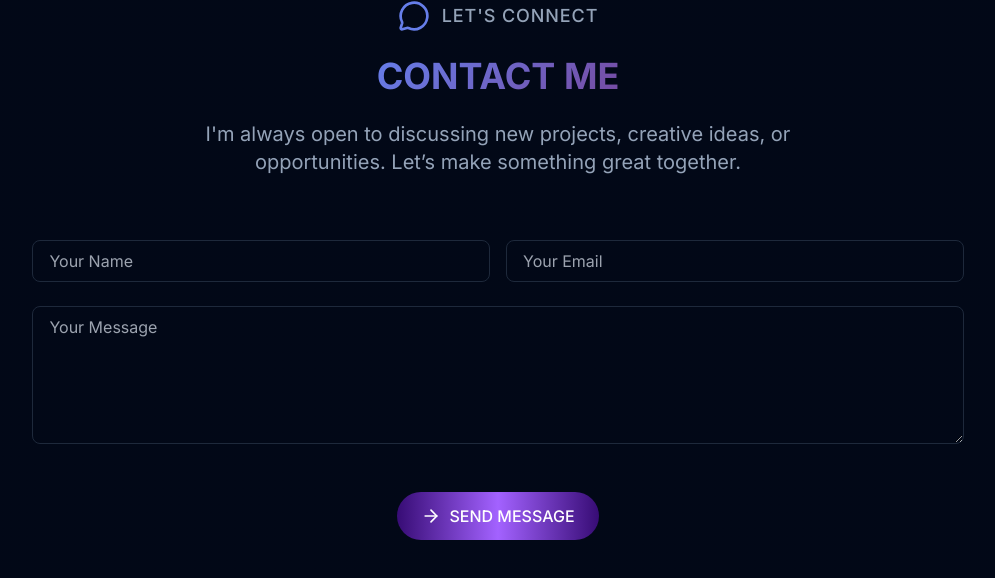
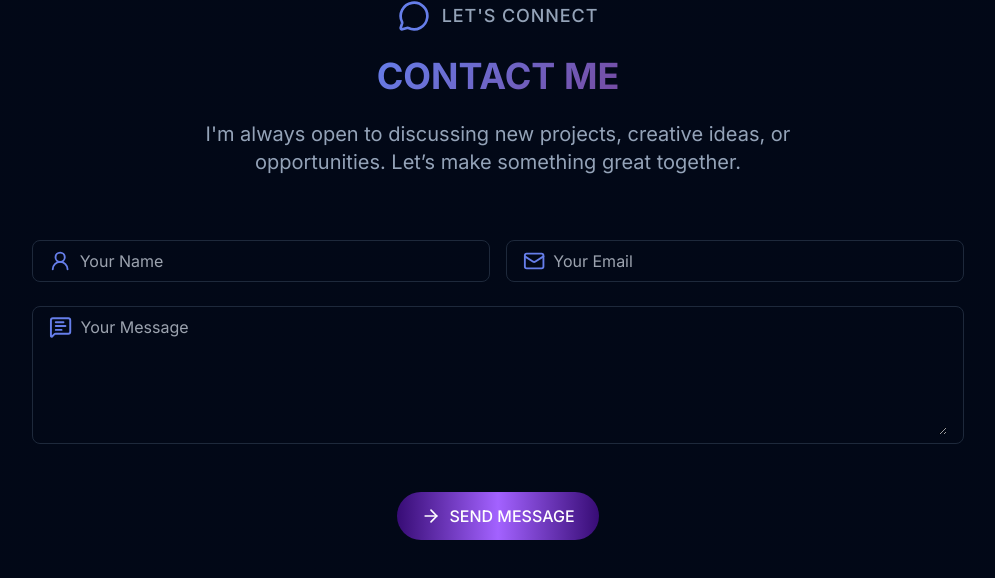
Before and after one commit to Rohit-Dhaka/newportfolio, a React (Create React App) app: page / in a window 1280 px wide. Shown: the top 578 px of the page, without its empty margins (142-1137 px from the left). Built offline with nearby package versions, Linux system fonts and the light colour scheme.

Commit message:
add icon in content

```diff
--- a/src/components/Contact.jsx
+++ b/src/components/Contact.jsx
@@ -6,6 +6,13 @@ import {
   ArrowRight,
   Loader2,
   CheckCircle,
+  User,
+  UserRound,
+  UserCircle,
+  Mail,
+
+  MessagesSquare,
+  MessageSquareText,
 } from "lucide-react";
 
 const Contact = () => {
@@ -37,8 +44,10 @@ const Contact = () => {
   };
 
   const renderIcon = () => {
-    if (status === "sending") return <Loader2 className="w-5 h-5 animate-spin mr-2" />;
-    if (status === "sent") return <CheckCircle className="w-5 h-5 text-white mr-2" />;
+    if (status === "sending")
+      return <Loader2 className="w-5 h-5 animate-spin mr-2" />;
+    if (status === "sent")
+      return <CheckCircle className="w-5 h-5 text-white mr-2" />;
     return <ArrowRight className="w-5 h-5 mr-2" />;
   };
 
@@ -47,6 +56,9 @@ const Contact = () => {
       <div className="text-center mb-16">
         <div className="inline-flex items-center gap-3 mb-6">
           <MessageCircle className="w-8 h-8 text-gradient-primary" />
+
+
+
           <span className="text-lg font-medium text-muted-foreground uppercase tracking-wider">
             Let's Connect
           </span>
@@ -54,37 +66,51 @@ const Contact = () => {
         <h2 className="text-4xl font-bold mb-6">
           <span className="text-gradient">CONTACT ME</span>
         </h2>
-        <p className="text-xl text-muted-foreground max-w-2xl mx-auto px-4">
-          I'm always open to discussing new projects, creative ideas, or opportunities. Let’s make something great together.
+        <p className="text-xl text-muted-foreground max-w-2xl mx-auto sm:px-4">
+          I'm always open to discussing new projects, creative ideas, or
+          opportunities. Let’s make something great together.
         </p>
       </div>
 
       <div className="flex justify-center">
-        <form ref={form} onSubmit={sendEmail} className="flex flex-col gap-6 w-[80%]">
-          <div className="flex gap-4">
+        <form
+          ref={form}
+          onSubmit={sendEmail}
+          className="flex flex-col sm:gap-6 gap-4 sm:w-[80%]"
+        >
+          <div className="flex gap-4 max-sm:flex-wrap">
+            <div className="w-full text-white border py-2 px-4 rounded-lg flex gap-2">
+              <UserRound className=" text-gradient-primary" />
               <input
                 type="text"
                 name="to_name"
                 placeholder="Your Name"
                 required
-              className="bg-transparent w-full text-white border py-2 px-4 rounded-lg"
+                className="bg-transparent  outline-none w-full"
               />
+            </div>
+            <div className="w-full text-white border py-2 px-4 rounded-lg flex gap-2">
+              <Mail className=" text-gradient-primary" />
               <input
                 type="email"
                 name="from_email"
                 placeholder="Your Email"
                 required
-              className="bg-transparent w-full text-white border py-2 px-4 rounded-lg"
+                className="bg-transparent  outline-none w-full"
               />
             </div>
+          </div>
 
+     <div className="text-white border py-2 px-4 rounded-lg flex gap-2">
+           <MessageSquareText className=" text-gradient-primary" />
           <textarea
             name="message"
             placeholder="Your Message"
             required
             rows="5"
-            className="bg-transparent text-white border py-2 px-4 rounded-lg"
+            className="bg-transparent outline-none w-full"
           />
+     </div>
 
           <div className="flex justify-center">
             <button
@@ -93,7 +119,11 @@ const Contact = () => {
               className="flex items-center py-3 px-6 mt-6 text-white text-[16px] font-medium rounded-full bg-gradient-to-r from-[#370C75] via-[#A362FF] to-[#370C75] transition-all duration-300 hover:bg-[position:right_bottom] hover:shadow-glow"
             >
               {renderIcon()}
-              {status === "sent" ? "SENT" : status === "sending" ? "SENDING" : "SEND MESSAGE"}
+              {status === "sent"
+                ? "SENT"
+                : status === "sending"
+                ? "SENDING"
+                : "SEND MESSAGE"}
             </button>
           </div>
         </form>
```
Lines whose indentation alone changed are shown as unchanged.
